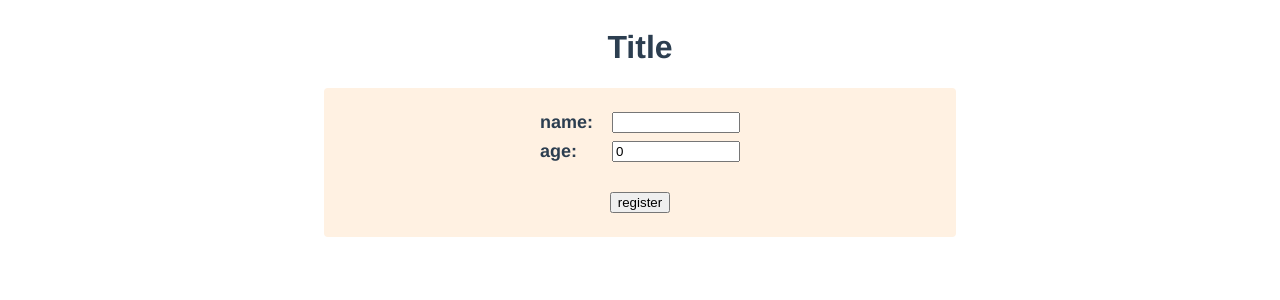
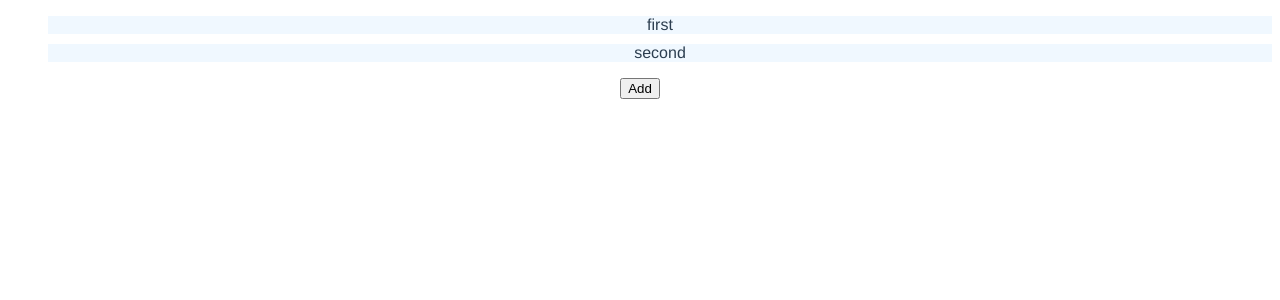
Before and after one commit to takumines/vue3-typescript, a Vue app: page / in a window 1280 px wide. Shown: the top 300 px of the page. Built offline with nearby package versions, Linux system fonts and the light colour scheme.

Commit message:
provide/injectの学習

```diff
--- a/src/App.vue
+++ b/src/App.vue
@@ -1,9 +1,17 @@
 <script setup lang="ts">
-import Persons from "./components/Persons.vue";
+import { provide } from "vue";
+import TodoList from "./components/TodoList.vue";
+import {todoKey, todos} from "./useTodo";
+
+// provideを使ってtodosをどこからでも受け取れるよう定義
+// inject('todos')で受け取れる
+// provide('todos', todos)
+provide(todoKey, todos)
+
 </script>
 
 <template>
-  <Persons />
+  <TodoList />
 </template>
 
 <style>
--- a/src/components/PersonList.vue
+++ /dev/null
@@ -1,40 +0,0 @@
-<script setup lang="ts">
-import { Person } from "../types/person";
-
-type Props = {
-  persons: Person[]
-}
-
-const props = defineProps<Props>()
-const emit = defineEmits(['delete'])
-const onClickDelete = (id: number, name: string) => {
-  if (confirm('Delete ' + name + '?')) {
-    emit('delete', id)
-  }
-}
-</script>
-
-<template>
-  <li v-for="person in props.persons" :key="person.id" class="person-list">
-    <span>{{ person.name }}</span>
-    <span>{{ person.age }}</span>
-    <button @click="onClickDelete(person.id, person.name)">
-      <span>delete</span>
-    </button>
-  </li>
-</template>
-
-<style scoped>
-.person-list {
-  list-style: none;
-  margin-bottom: 12px;
-  border-radius: 4px;
-  font-size: 20px;
-  display: flex;
-  font-weight: bold;
-  justify-content: space-between;
-  background-color: rgb(228, 201, 133);
-  padding: 8px 20px;
-  width: 300px;
-}
-</style>
--- a/src/components/PersonPostForm.vue
+++ /dev/null
@@ -1,96 +0,0 @@
-<script setup lang="ts">
-import { Person } from '../types/person';
-import {computed, ref} from "vue";
-
-let registerState: 'ok' | 'ng' = 'ng'
-
-const inputName = ref<string>('')
-const inputAge = ref<number>(0);
-const emit = defineEmits(['register'])
-const register = () => {
-  const person: Person = {
-    id: Math.random(),
-    name: inputName.value,
-    age: inputAge.value
-  }
-  emit('register', person)
-  inputName.value = ''
-  inputAge.value = 0
-}
-const nameLengthLimit = 15
-const ageLimit = 0
-const isValidName = computed(() => {
-  return inputName.value.length < nameLengthLimit
-});
-const isValidAge = computed(() => {
-  return inputAge.value >= ageLimit
-})
-
-</script>
-
-<template>
- <div class="form-container">
-   <div class="input-container">
-     <div class="input-column">
-       <span>name: </span>
-       <input :class="{ 'input-error': !isValidName }" v-model="inputName" type="text">
-     </div>
-     <span class="error-message" v-if="!isValidName">{{ nameLengthLimit }} characters or less, please</span>
-     <div class="input-column">
-       <span>age: </span>
-       <input :class="{ 'input-error': !isValidAge }" v-model="inputAge" type="number">
-     </div>
-     <span class="error-message" v-if="!isValidAge">{{ ageLimit }} number or less, please</span>
-   </div>
-   <button :disabled="(!isValidName || !isValidAge)" @click="register" class="register-button">register</button>
- </div>
-</template>
-
-<style scoped>
-.form-container {
-  display: flex;
-  flex-direction: column;
-  align-items: center;
-  background-color: rgb(255, 241, 226);
-  padding: 24px 0;
-  width: 50%;
-  margin-bottom: 12px;
-  border-radius: 4px;
-}
-
-span {
-  font-size: 18px;
-  font-weight: bold;
-}
-.input-container {
-  display: flex;
-  flex-direction: column;
-  justify-content: space-between;
-  height: 50px;
-  margin-bottom: 20px;
-}
-
-.input-column {
-  width: 200px;
-  display: flex;
-  justify-content: space-between;
-}
-
-.input-error {
-  background-color: rgb(244, 194, 190);
-}
-
-.error-message {
-  font-size: 12px;
-  color: rgb(244, 194, 190);
-}
-
-input {
-  width: 120px;
-  margin-bottom: 8px;
-}
-
-.register-button {
-  margin-top: 10px;
-}
-</style>
--- a/src/components/Persons.vue
+++ /dev/null
@@ -1,35 +0,0 @@
-<script setup lang="ts">
-import PersonPostForm from './PersonPostForm.vue';
-import PersonList from './PersonList.vue';
-import { Person } from "../types/person";
-import { ref, Ref } from "vue";
-
-const persons = ref<Person[]>([])
-const registerPerson = (person: Person) => {
-  persons.value.push(person)
-}
-const deletePerson = (id: number) => {
-  persons.value = persons.value.filter(person => person.id !== id)
-}
-
-</script>
-
-<template>
-  <div class="container">
-    <h1>Title</h1>
-    <PersonPostForm @register="registerPerson"/>
-    <div class="list-container">
-      <ul>
-        <PersonList :persons="persons" @delete="deletePerson"/>
-      </ul>
-    </div>
-  </div>
-</template>
-
-<style scoped>
-.container {
-  display: flex;
-  flex-direction: column;
-  align-items: center;
-}
-</style>
--- /dev/null
+++ b/src/components/TodoList.vue
@@ -0,0 +1,30 @@
+<script setup lang="ts">
+import { inject } from "vue";
+import {todoKey} from "../useTodo";
+
+const state = inject(todoKey)
+if (!state) {
+  throw new Error('state is undefined')
+}
+// injectで受け取ったデータの型がわからない
+const { todos, addTodo: _addTodo } = state
+const addTodo = (title: string) => {
+  _addTodo(title)
+}
+
+</script>
+
+<template>
+  <div>
+    <ul :style="{ listStyle: 'none' }">
+      <li
+        :style="{ backgroundColor: 'aliceblue', marginBottom: '10px' }"
+        v-for="todo in todos"
+      >{{ todo.title }}</li>
+    </ul>
+    <button @click="addTodo('add!')">Add</button>
+  </div>
+</template>
+
+<style scoped>
+</style>
--- a/src/env.d.ts
+++ b/src/env.d.ts
@@ -1,7 +1,7 @@
 /// <reference types="vite/client" />
 
 declare module '*.vue' {
-  import type { DefineComponent } from 'vue'
+  import { DefineComponent } from 'vue'
   // eslint-disable-next-line @typescript-eslint/no-explicit-any, @typescript-eslint/ban-types
   const component: DefineComponent<{}, {}, any>
   export default component
--- a/src/types/person.ts
+++ /dev/null
@@ -1,5 +0,0 @@
-export interface Person {
-  id: number,
-  name: string,
-  age: number
-}
--- /dev/null
+++ b/src/useTodo.ts
@@ -0,0 +1,32 @@
+import {InjectionKey, ref} from "vue";
+
+type Todo = {
+  id: number,
+  title: string
+}
+
+const defaultTodos = [{id: 0, title: 'first'}, {id: 1, title: 'second'}]
+// export const todos = ref<Todo[]>(defaultTodos)
+// export const addTodo = (title: string): void => {
+//   const newTodo: Todo = {
+//     id: Math.random(),
+//     title
+//   }
+//   todos.value.push(newTodo)
+// }
+export const todos = (() => {
+  const todos = ref<Todo[]>(defaultTodos)
+  const addTodo = (title: string): void => {
+    const newTodo: Todo = {
+      id: Math.random(),
+      title
+    }
+    todos.value.push(newTodo)
+  }
+
+  return { todos, addTodo }
+})()
+
+// InjectionKeyに指定した型のkeyを定義
+type TodosType = typeof todos
+export const todoKey: InjectionKey<TodosType> = Symbol('useTodos')
```
